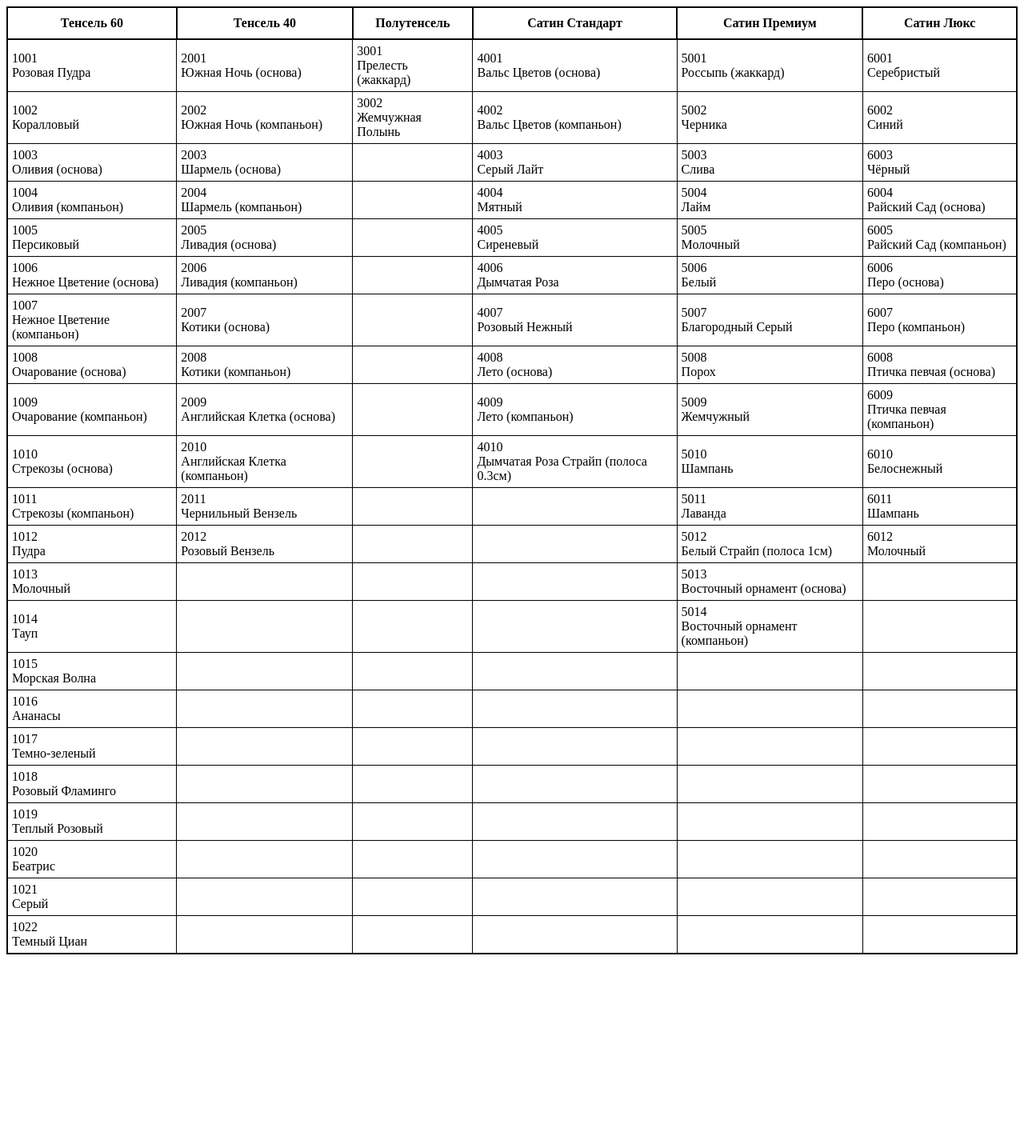
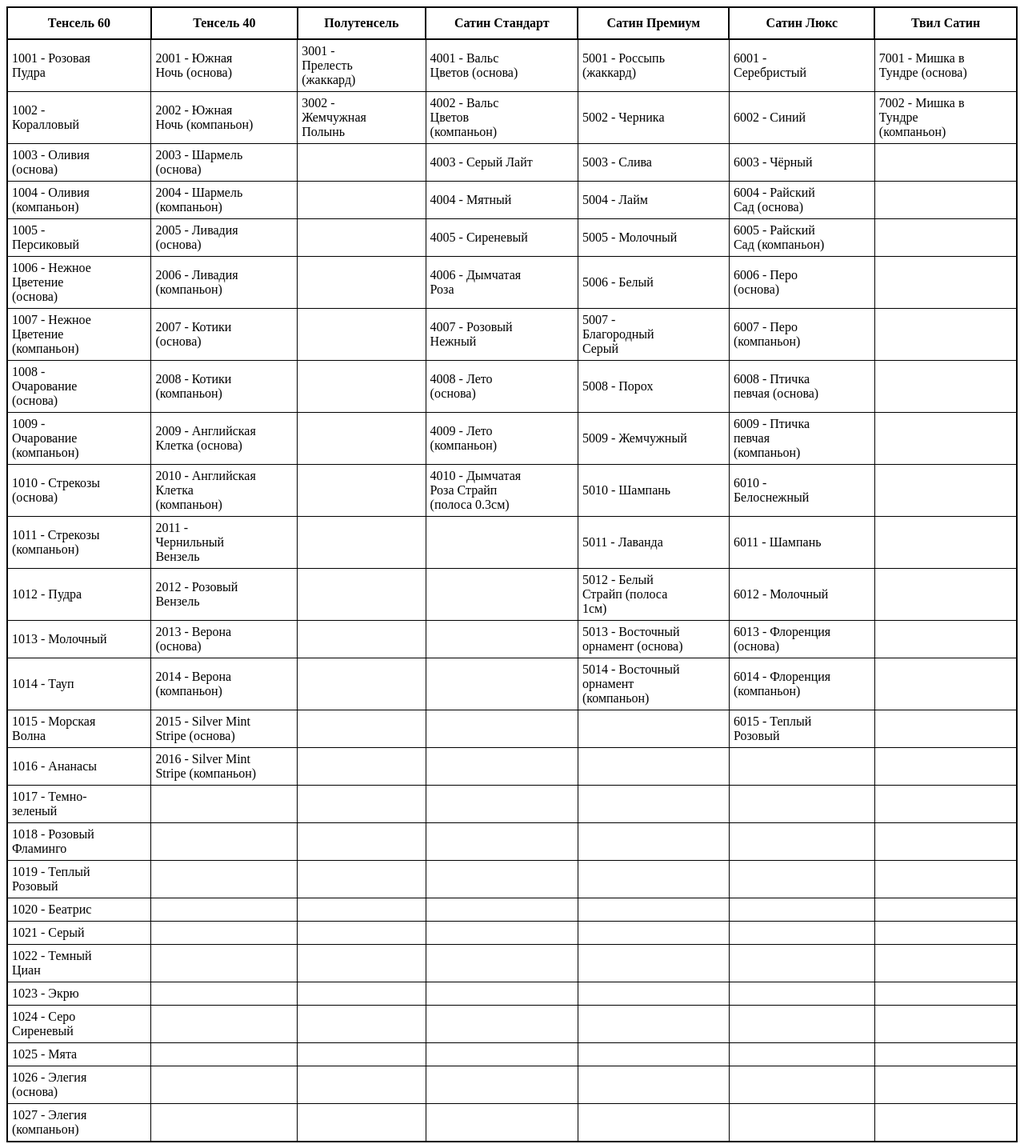
Before and after one commit to sanarise/verba-gen-samples, a website: page data/output/print_table.html in a window 1280 px wide. Shown: the whole page at 80% size. Before the commit the page ends 1201 px from the top, so only its background shows below. Drawn offline with Linux system fonts and the light colour scheme.

Commit message:
Update output styles

```diff
--- a/data/output/print_table.html
+++ b/data/output/print_table.html
@@ -3,54 +3,39 @@
   <head>
     <meta charset="utf-8">
     <title></title>
-    <style media="screen">
-      table {
-        border-collapse: collapse;
-        border: 2px solid black;
-      }
-
-      td {
-        padding: 5px;
-        padding-right: 10px;
-        border: 1px solid black;
-      }
-
-      th {
-        padding: 10px;
-        border: 2px solid black;
-      }
-
-      caption {
-        margin-bottom: 10px;
-        font-size: 18px;
-      }
-    </style>
+    <link media="print" href="style.css" />
+    <link href="style.css" rel="stylesheet" />
   </head>
   <body>
-      <table>
-          <tr><th>Тенсель 60</th><th>Тенсель 40</th><th>Полутенсель</th><th>Сатин Стандарт</th><th>Сатин Премиум</th><th>Сатин Люкс</th></tr>
-          <tr><td>1001<br>Розовая Пудра</td><td>2001<br>Южная Ночь (основа)</td><td>3001<br>Прелесть (жаккард)</td><td>4001<br>Вальс Цветов (основа)</td><td>5001<br>Россыпь (жаккард)</td><td>6001<br>Серебристый</td></tr>
-          <tr><td>1002<br>Коралловый</td><td>2002<br>Южная Ночь (компаньон)</td><td>3002<br>Жемчужная Полынь</td><td>4002<br>Вальс Цветов (компаньон)</td><td>5002<br>Черника</td><td>6002<br>Синий</td></tr>
-          <tr><td>1003<br>Оливия (основа)</td><td>2003<br>Шармель (основа)</td><td></td><td>4003<br>Серый Лайт</td><td>5003<br>Слива</td><td>6003<br>Чёрный</td></tr>
-          <tr><td>1004<br>Оливия (компаньон)</td><td>2004<br>Шармель (компаньон)</td><td></td><td>4004<br>Мятный</td><td>5004<br>Лайм</td><td>6004<br>Райский Сад (основа)</td></tr>
-          <tr><td>1005<br>Персиковый</td><td>2005<br>Ливадия (основа)</td><td></td><td>4005<br>Сиреневый</td><td>5005<br>Молочный</td><td>6005<br>Райский Сад (компаньон)</td></tr>
-          <tr><td>1006<br>Нежное Цветение (основа)</td><td>2006<br>Ливадия (компаньон)</td><td></td><td>4006<br>Дымчатая Роза</td><td>5006<br>Белый</td><td>6006<br>Перо (основа)</td></tr>
-          <tr><td>1007<br>Нежное Цветение (компаньон)</td><td>2007<br>Котики (основа)</td><td></td><td>4007<br>Розовый Нежный</td><td>5007<br>Благородный Серый</td><td>6007<br>Перо (компаньон)</td></tr>
-          <tr><td>1008<br>Очарование (основа)</td><td>2008<br>Котики (компаньон)</td><td></td><td>4008<br>Лето (основа)</td><td>5008<br>Порох</td><td>6008<br>Птичка певчая (основа)</td></tr>
-          <tr><td>1009<br>Очарование (компаньон)</td><td>2009<br>Английская Клетка (основа)</td><td></td><td>4009<br>Лето (компаньон)</td><td>5009<br>Жемчужный</td><td>6009<br>Птичка певчая (компаньон)</td></tr>
-          <tr><td>1010<br>Стрекозы (основа)</td><td>2010<br>Английская Клетка (компаньон)</td><td></td><td>4010<br>Дымчатая Роза Страйп (полоса 0.3см)</td><td>5010<br>Шампань</td><td>6010<br>Белоснежный</td></tr>
-          <tr><td>1011<br>Стрекозы (компаньон)</td><td>2011<br>Чернильный Вензель</td><td></td><td></td><td>5011<br>Лаванда</td><td>6011<br>Шампань</td></tr>
-          <tr><td>1012<br>Пудра</td><td>2012<br>Розовый Вензель</td><td></td><td></td><td>5012<br>Белый Страйп (полоса 1см)</td><td>6012<br>Молочный</td></tr>
-          <tr><td>1013<br>Молочный</td><td></td><td></td><td></td><td>5013<br>Восточный орнамент (основа)</td><td></td></tr>
-          <tr><td>1014<br>Тауп</td><td></td><td></td><td></td><td>5014<br>Восточный орнамент (компаньон)</td><td></td></tr>
-          <tr><td>1015<br>Морская Волна</td><td></td><td></td><td></td><td></td><td></td></tr>
-          <tr><td>1016<br>Ананасы</td><td></td><td></td><td></td><td></td><td></td></tr>
-          <tr><td>1017<br>Темно-зеленый</td><td></td><td></td><td></td><td></td><td></td></tr>
-          <tr><td>1018<br>Розовый Фламинго</td><td></td><td></td><td></td><td></td><td></td></tr>
-          <tr><td>1019<br>Теплый Розовый</td><td></td><td></td><td></td><td></td><td></td></tr>
-          <tr><td>1020<br>Беатрис</td><td></td><td></td><td></td><td></td><td></td></tr>
-          <tr><td>1021<br>Серый</td><td></td><td></td><td></td><td></td><td></td></tr>
-          <tr><td>1022<br>Темный Циан</td><td></td><td></td><td></td><td></td><td></td></tr>
-      </table>
+    <table>
+    <tr><th>Тенсель 60</th><th>Тенсель 40</th><th>Полутенсель</th><th>Сатин Стандарт</th><th>Сатин Премиум</th><th>Сатин Люкс</th><th>Твил Сатин</th></tr>
+    <tr><td>1001 - Розовая Пудра</td><td>2001 - Южная Ночь (основа)</td><td>3001 - Прелесть (жаккард)</td><td>4001 - Вальс Цветов (основа)</td><td>5001 - Россыпь (жаккард)</td><td>6001 - Серебристый</td><td>7001 - Мишка в Тундре (основа)</td></tr>
+    <tr><td>1002 - Коралловый</td><td>2002 - Южная Ночь (компаньон)</td><td>3002 - Жемчужная Полынь</td><td>4002 - Вальс Цветов (компаньон)</td><td>5002 - Черника</td><td>6002 - Синий</td><td>7002 - Мишка в Тундре (компаньон)</td></tr>
+    <tr><td>1003 - Оливия (основа)</td><td>2003 - Шармель (основа)</td><td></td><td>4003 - Серый Лайт</td><td>5003 - Слива</td><td>6003 - Чёрный</td><td></td></tr>
+    <tr><td>1004 - Оливия (компаньон)</td><td>2004 - Шармель (компаньон)</td><td></td><td>4004 - Мятный</td><td>5004 - Лайм</td><td>6004 - Райский Сад (основа)</td><td></td></tr>
+    <tr><td>1005 - Персиковый</td><td>2005 - Ливадия (основа)</td><td></td><td>4005 - Сиреневый</td><td>5005 - Молочный</td><td>6005 - Райский Сад (компаньон)</td><td></td></tr>
+    <tr><td>1006 - Нежное Цветение (основа)</td><td>2006 - Ливадия (компаньон)</td><td></td><td>4006 - Дымчатая Роза</td><td>5006 - Белый</td><td>6006 - Перо (основа)</td><td></td></tr>
+    <tr><td>1007 - Нежное Цветение (компаньон)</td><td>2007 - Котики (основа)</td><td></td><td>4007 - Розовый Нежный</td><td>5007 - Благородный Серый</td><td>6007 - Перо (компаньон)</td><td></td></tr>
+    <tr><td>1008 - Очарование (основа)</td><td>2008 - Котики (компаньон)</td><td></td><td>4008 - Лето (основа)</td><td>5008 - Порох</td><td>6008 - Птичка певчая (основа)</td><td></td></tr>
+    <tr><td>1009 - Очарование (компаньон)</td><td>2009 - Английская Клетка (основа)</td><td></td><td>4009 - Лето (компаньон)</td><td>5009 - Жемчужный</td><td>6009 - Птичка певчая (компаньон)</td><td></td></tr>
+    <tr><td>1010 - Стрекозы (основа)</td><td>2010 - Английская Клетка (компаньон)</td><td></td><td>4010 - Дымчатая Роза Страйп (полоса 0.3см)</td><td>5010 - Шампань</td><td>6010 - Белоснежный</td><td></td></tr>
+    <tr><td>1011 - Стрекозы (компаньон)</td><td>2011 - Чернильный Вензель</td><td></td><td></td><td>5011 - Лаванда</td><td>6011 - Шампань</td><td></td></tr>
+    <tr><td>1012 - Пудра</td><td>2012 - Розовый Вензель</td><td></td><td></td><td>5012 - Белый Страйп (полоса 1см)</td><td>6012 - Молочный</td><td></td></tr>
+    <tr><td>1013 - Молочный</td><td>2013 - Верона (основа)</td><td></td><td></td><td>5013 - Восточный орнамент (основа)</td><td>6013 - Флоренция (основа)</td><td></td></tr>
+    <tr><td>1014 - Тауп</td><td>2014 - Верона (компаньон)</td><td></td><td></td><td>5014 - Восточный орнамент (компаньон)</td><td>6014 - Флоренция (компаньон)</td><td></td></tr>
+    <tr><td>1015 - Морская Волна</td><td>2015 - Silver Mint Stripe (основа)</td><td></td><td></td><td></td><td>6015 - Теплый Розовый</td><td></td></tr>
+    <tr><td>1016 - Ананасы</td><td>2016 - Silver Mint Stripe (компаньон)</td><td></td><td></td><td></td><td></td><td></td></tr>
+    <tr><td>1017 - Темно-зеленый</td><td></td><td></td><td></td><td></td><td></td><td></td></tr>
+    <tr><td>1018 - Розовый Фламинго</td><td></td><td></td><td></td><td></td><td></td><td></td></tr>
+    <tr><td>1019 - Теплый Розовый</td><td></td><td></td><td></td><td></td><td></td><td></td></tr>
+    <tr><td>1020 - Беатрис</td><td></td><td></td><td></td><td></td><td></td><td></td></tr>
+    <tr><td>1021 - Серый</td><td></td><td></td><td></td><td></td><td></td><td></td></tr>
+    <tr><td>1022 - Темный Циан</td><td></td><td></td><td></td><td></td><td></td><td></td></tr>
+    <tr><td>1023 - Экрю</td><td></td><td></td><td></td><td></td><td></td><td></td></tr>
+    <tr><td>1024 - Серо Сиреневый</td><td></td><td></td><td></td><td></td><td></td><td></td></tr>
+    <tr><td>1025 - Мята</td><td></td><td></td><td></td><td></td><td></td><td></td></tr>
+    <tr><td>1026 - Элегия (основа)</td><td></td><td></td><td></td><td></td><td></td><td></td></tr>
+    <tr><td>1027 - Элегия (компаньон)</td><td></td><td></td><td></td><td></td><td></td><td></td></tr>
+    </table>
   </body>
 </html>
--- /dev/null
+++ b/data/output/style.css
@@ -0,0 +1,20 @@
+table {
+  border-collapse: collapse;
+  border: 2px solid black;
+}
+
+td {
+  padding: 5px;
+  padding-right: 50px;
+  border: 1px solid black;
+}
+
+th {
+  padding: 10px;
+  border: 2px solid black;
+}
+
+caption {
+  margin-bottom: 10px;
+  font-size: 18px;
+}
```
